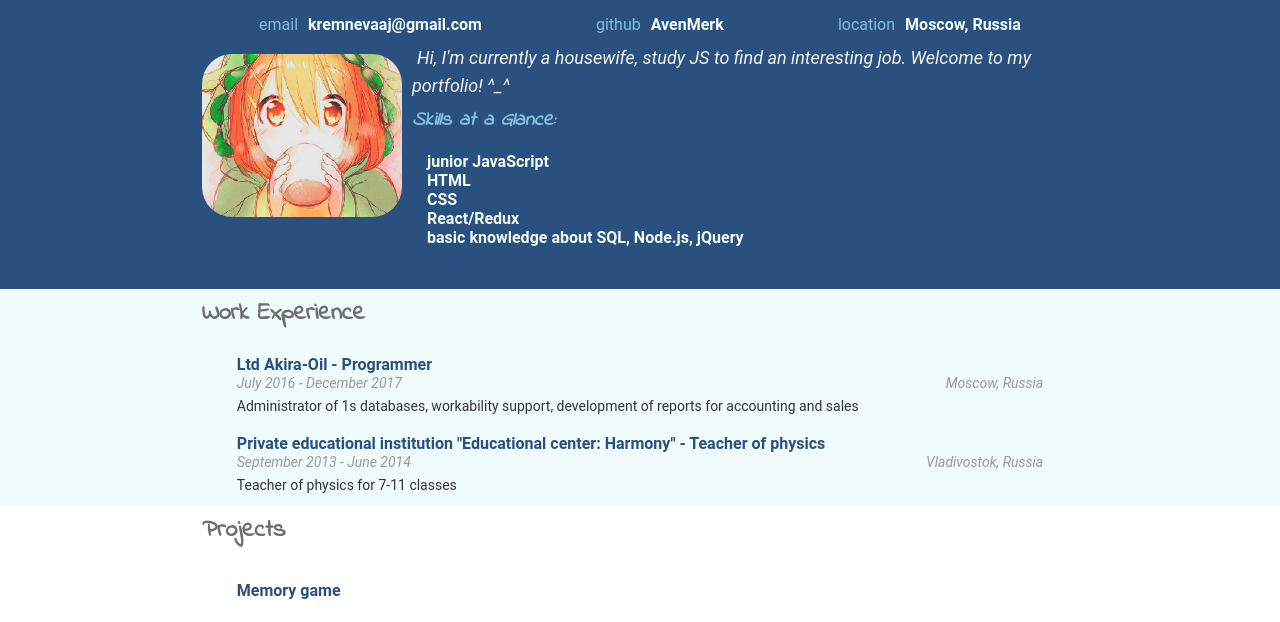
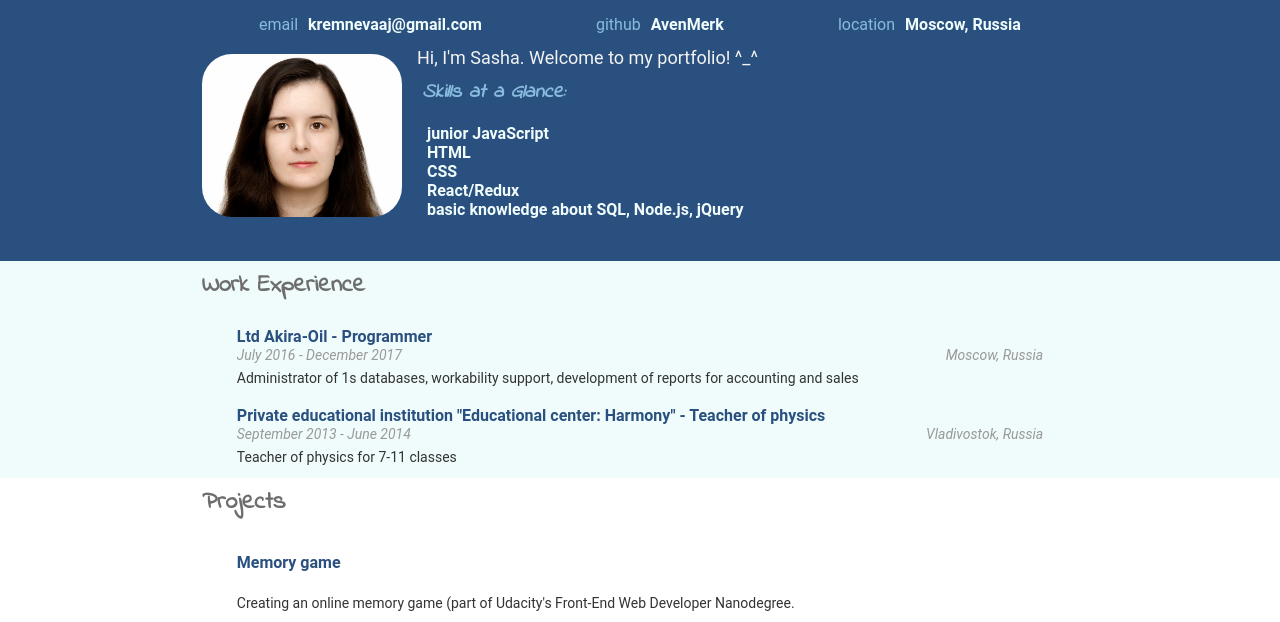
Before and after one commit to AvenMerk/my-resume, a plain HTML site: page index.html in a window 1280 px wide. Shown: the part 112-734 px from the top of the page. Drawn offline with Linux system fonts and the light colour scheme; some packages are replaced by stand-ins of ours.

Commit message:
edit links and pic

```diff
--- a/css/style.css
+++ b/css/style.css
@@ -62,7 +62,7 @@ h2 {
 h3 {
   font-style: italic;
   font-size: 20px;
-  color: #084c61;
+  color: #6d6d6d;
   line-height: 22px;
 }
 
@@ -73,8 +73,10 @@ h4 {
   line-height: 17px;
 }
 
-/*h2,*/
-h3,
+h3 {
+    padding: 10px;
+}
+
 h4,
 h5 {
   padding: 10px 5%;
@@ -113,7 +115,6 @@ a {
 }
 
 .welcome-message {
-  font-style: italic;
   font-size: 18px;
   color: #f3f3f3;
   line-height: 28px;
@@ -121,7 +122,7 @@ a {
 
 #skills-h3 {
   color: #87bcde;
-  display: none;
+  padding-left: 230px;
 }
 
 .orange {
@@ -265,7 +266,9 @@ span {
 }
 
 @media only screen and (min-width: 750px) {
-  #skills-h3,
+  /*#skills-h3 {*/
+      /**/
+  /*}*/
   .biopic {
     display: block;
   }
--- a/js/resumeBuilder.js
+++ b/js/resumeBuilder.js
@@ -9,9 +9,9 @@ let bio = {
     "github": "AvenMerk",
     "location": "Moscow, Russia",
   },
-  "welcomeMessage": "Hi, I'm currently a housewife, study JS to find an interesting job. Welcome to my portfolio! ^_^",
+  "welcomeMessage": "Hi, I'm Sasha. Welcome to my portfolio! ^_^",
   "skills": ["junior JavaScript", "HTML", "CSS", "React/Redux", "basic knowledge about SQL, Node.js, jQuery"],
-  "biopic": "./images/Photo.png"
+  "biopic": "./images/Photo.jpg"
 };
 
 let education ={
```
Also changed, not shown: images/197x148.gif (deleted), images/Photo.jpg (added), images/fry.jpg (deleted), images/portfolio.png (deleted), images/posters-shop.png (added).
